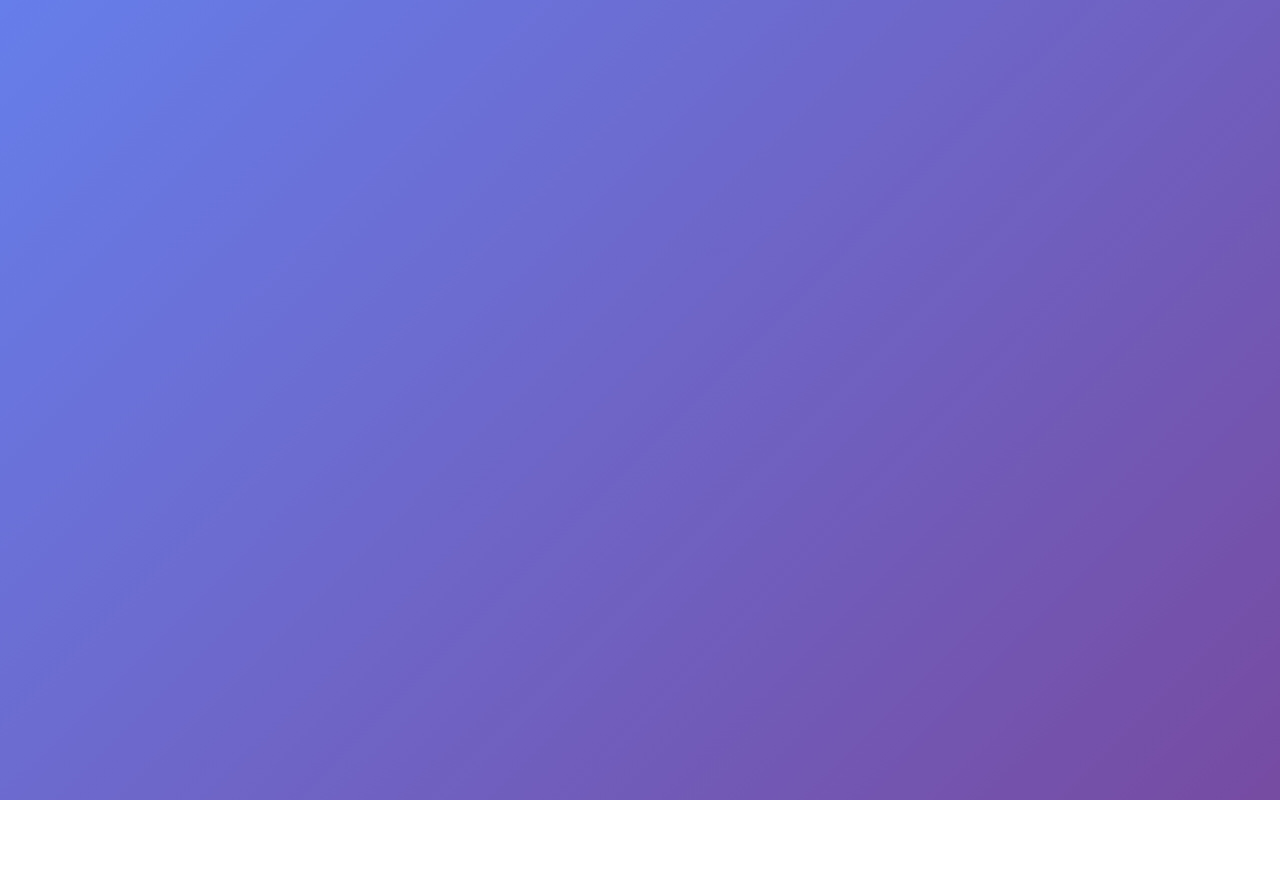
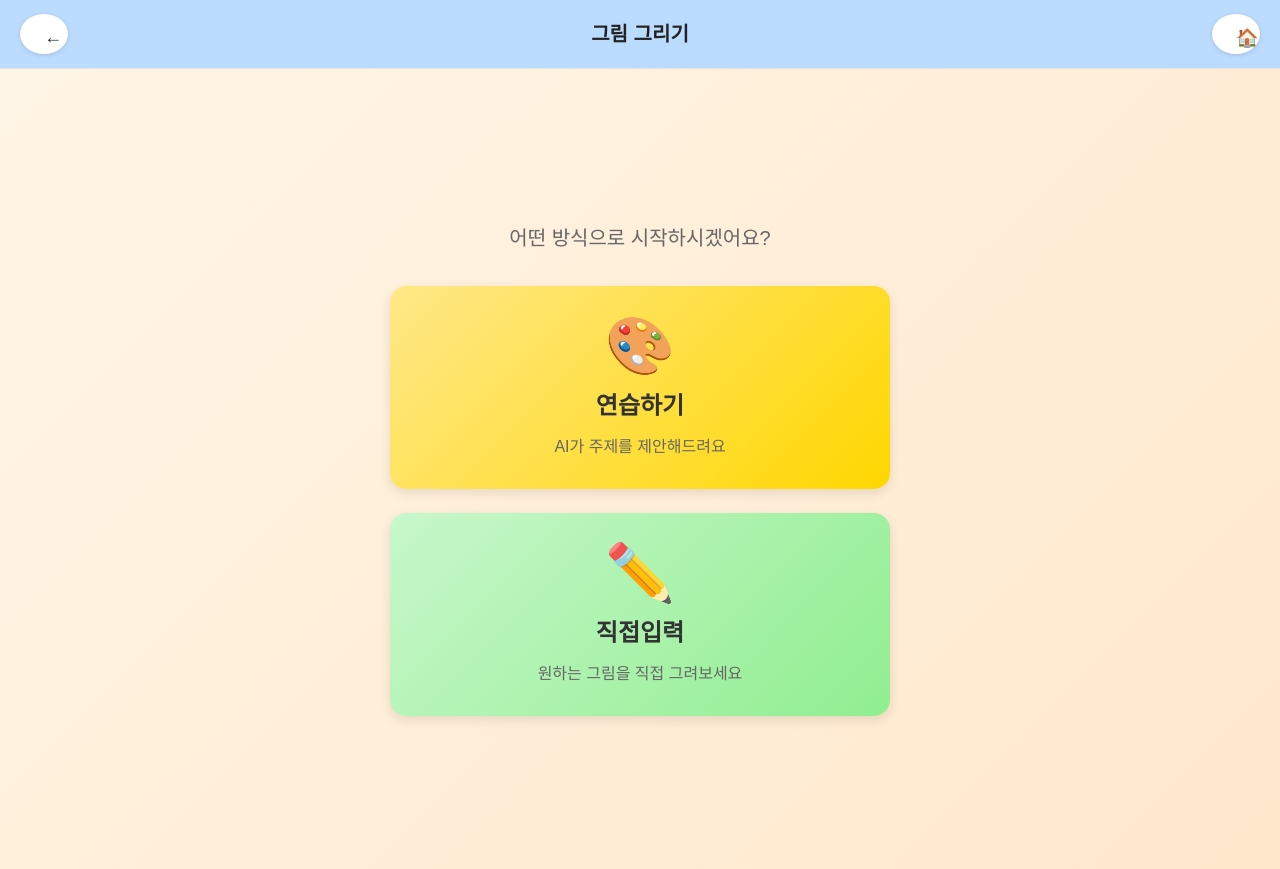
Before and after one commit to sunsudun25-cloud/hidi-story-maker, a React (Vite) app: page /drawing/start in a window 1280 px wide. Before the commit this address had no page. Before the commit the page ends 800 px from the top, so only its background shows below. Built offline with nearby package versions, Linux system fonts and the light colour scheme.

Commit message:
Update routing structure: separate header-less pages from Layout-wrapped pages

```diff
--- a/src/App.tsx
+++ b/src/App.tsx
@@ -3,7 +3,6 @@ import Layout from './components/Layout'
 import Welcome from './pages/Welcome'
 import OnboardingLogin from './pages/OnboardingLogin'
 import Home from './pages/Home'
-import Draw from './pages/Draw'
 import DrawStart from './pages/DrawStart'
 import DrawPractice from './pages/DrawPractice'
 import DrawDirect from './pages/DrawDirect'
@@ -16,23 +15,23 @@ import './App.css'
 function App() {
   return (
     <BrowserRouter>
-      <div className="App">
       <Routes>
-          <Route element={<Layout />}>
+        {/* 헤더가 필요 없는 페이지 */}
         <Route path="/" element={<Welcome />} />
         <Route path="/onboarding" element={<OnboardingLogin />} />
         <Route path="/home" element={<Home />} />
-            <Route path="/draw" element={<Draw />} />
-            <Route path="/draw/start" element={<DrawStart />} />
-            <Route path="/draw/practice" element={<DrawPractice />} />
-            <Route path="/draw/direct" element={<DrawDirect />} />
+
+        {/* 나머지 페이지는 Layout으로 감싸기 */}
+        <Route element={<Layout />}>
+          <Route path="/drawing/start" element={<DrawStart />} />
+          <Route path="/drawing/practice" element={<DrawPractice />} />
+          <Route path="/drawing/direct" element={<DrawDirect />} />
           <Route path="/write" element={<Write />} />
           <Route path="/storybook" element={<Storybook />} />
           <Route path="/my-works" element={<MyWorks />} />
           <Route path="/goods" element={<Goods />} />
         </Route>
       </Routes>
-      </div>
     </BrowserRouter>
   )
 }
--- a/src/components/Layout.tsx
+++ b/src/components/Layout.tsx
@@ -24,10 +24,10 @@ export default function Layout() {
 
 // ❗ 각 페이지에 맞는 제목 자동 설정
 function getPageTitle(path: string) {
-  if (path.includes("/draw/practice")) return "연습하기";
-  if (path.includes("/draw/direct")) return "직접입력";
-  if (path.includes("/draw/start")) return "그림 그리기";
-  if (path.includes("/draw")) return "그림 만들기";
+  if (path.includes("/drawing/practice")) return "연습하기";
+  if (path.includes("/drawing/direct")) return "직접입력";
+  if (path.includes("/drawing/start")) return "그림 그리기";
+  if (path.includes("/drawing")) return "그림 만들기";
   if (path.includes("/write")) return "글쓰기";
   if (path.includes("/storybook")) return "동화책 만들기";
   if (path.includes("/my-works")) return "내 작품 보기";
--- a/src/pages/Draw.tsx
+++ /dev/null
@@ -1,7 +0,0 @@
-import React from "react";
-import { Navigate } from "react-router-dom";
-
-export default function Draw() {
-  // /draw로 접근하면 /draw/start로 리다이렉트
-  return <Navigate to="/draw/start" replace />;
-}
--- a/src/pages/DrawStart.tsx
+++ b/src/pages/DrawStart.tsx
@@ -12,7 +12,7 @@ export default function DrawStart() {
       <div className="draw-start-buttons">
         <button
           className="draw-mode-btn practice-btn"
-          onClick={() => navigate("/draw/practice")}
+          onClick={() => navigate("/drawing/practice")}
         >
           <span className="btn-emoji">🎨</span>
           <span className="btn-label">연습하기</span>
@@ -21,7 +21,7 @@ export default function DrawStart() {
 
         <button
           className="draw-mode-btn direct-btn"
-          onClick={() => navigate("/draw/direct")}
+          onClick={() => navigate("/drawing/direct")}
         >
           <span className="btn-emoji">✏️</span>
           <span className="btn-label">직접입력</span>
--- a/src/pages/Home.tsx
+++ b/src/pages/Home.tsx
@@ -9,7 +9,7 @@ export default function Home() {
       <h2 className="home-title">무엇을 만들어볼까요?</h2>
 
       <div className="grid-row">
-        <button className="menu-card yellow" onClick={() => navigate("/draw")}>
+        <button className="menu-card yellow" onClick={() => navigate("/drawing/start")}>
           <span className="emoji">🌈</span>
           <span className="label">그림 만들기</span>
         </button>
```
Lines whose indentation alone changed are shown as unchanged.
